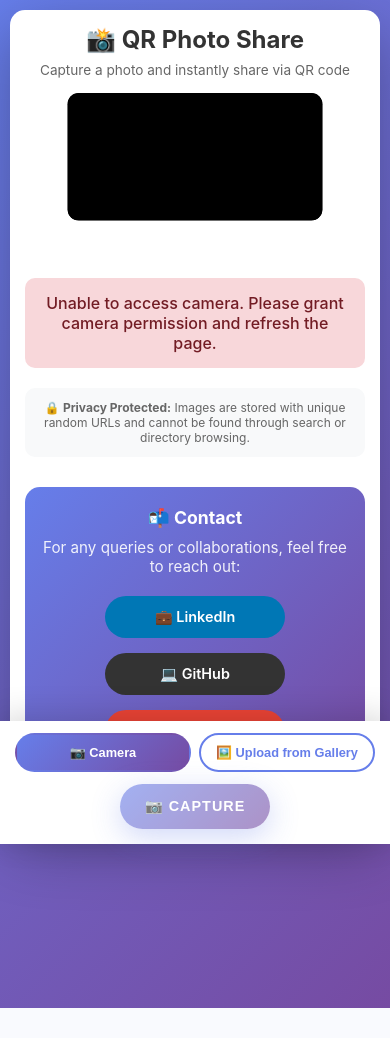
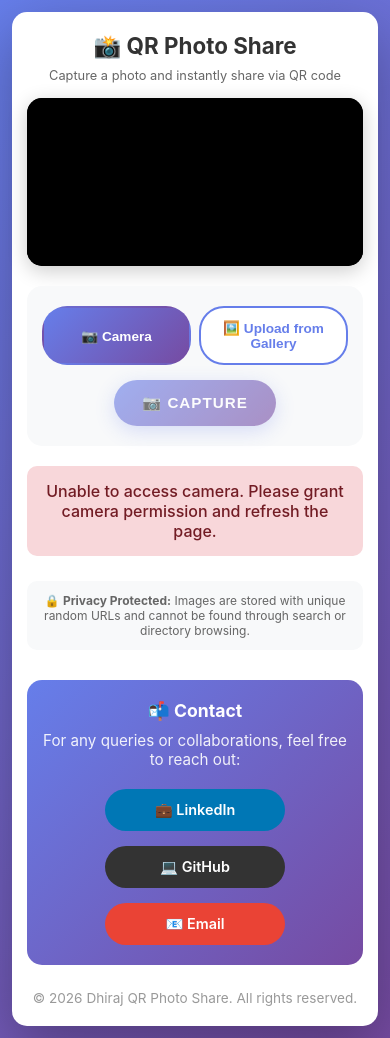
Before and after one commit to Dhiraj-0/qr-photo-share, a Flask app: page / in a window 390 px wide. Before the commit the page ends 1008 px from the top, so only its background shows below. Run offline with Flask 3, Linux system fonts and the light colour scheme.

Commit message:
Fixed UI: buttons now inside container below camera preview, not fixed to bottom

```diff
--- a/static/css/style.css
+++ b/static/css/style.css
@@ -22,7 +22,6 @@ body {
     flex-direction: column;
     align-items: center;
     padding: 20px;
-    padding-bottom: 180px; /* Space for fixed bottom section */
 }
 
 /* Container Styles */
@@ -49,14 +48,15 @@ body {
     font-size: 0.95rem;
 }
 
-/* Camera Wrapper - This is what gets zoomed on mobile */
+/* Camera Wrapper */
 .camera-wrapper {
     width: 100%;
     max-width: 400px;
-    margin: 0 auto 20px;
+    margin: 0 auto 25px;
     border-radius: 15px;
     overflow: hidden;
     background: #000;
+    box-shadow: 0 5px 20px rgba(0, 0, 0, 0.2);
 }
 
 /* Camera Container */
@@ -90,6 +90,114 @@ body {
 
 .camera-container.captured #preview {
     display: block;
+}
+
+/* ============================================
+   CONTROLS SECTION - Inside Container
+   ============================================ */
+.controls-section {
+    background: #f8f9fa;
+    border-radius: 15px;
+    padding: 25px 20px;
+    margin-bottom: 25px;
+}
+
+/* Mode Selector */
+.mode-selector {
+    display: flex;
+    justify-content: center;
+    gap: 12px;
+    margin-bottom: 20px;
+}
+
+.mode-btn {
+    flex: 1;
+    max-width: 180px;
+    padding: 14px 20px;
+    border: 2px solid #667eea;
+    background: white;
+    color: #667eea;
+    font-size: 0.95rem;
+    font-weight: 600;
+    border-radius: 25px;
+    cursor: pointer;
+    transition: all 0.3s ease;
+}
+
+.mode-btn:hover {
+    background: #f0f0ff;
+}
+
+.mode-btn.active {
+    background: linear-gradient(135deg, #667eea 0%, #764ba2 100%);
+    color: white;
+    border-color: transparent;
+}
+
+/* Controls Container */
+.controls-container {
+    display: flex;
+    justify-content: center;
+    gap: 15px;
+    flex-wrap: wrap;
+}
+
+/* Capture Button */
+.capture-btn {
+    padding: 16px 40px;
+    border: none;
+    border-radius: 50px;
+    font-size: 1.05rem;
+    font-weight: 700;
+    cursor: pointer;
+    transition: all 0.3s ease;
+    text-transform: uppercase;
+    letter-spacing: 1px;
+    background: linear-gradient(135deg, #667eea 0%, #764ba2 100%);
+    color: white;
+    box-shadow: 0 5px 20px rgba(102, 126, 234, 0.4);
+    white-space: nowrap;
+}
+
+.capture-btn:hover:not(:disabled) {
+    transform: translateY(-2px);
+    box-shadow: 0 8px 25px rgba(102, 126, 234, 0.5);
+}
+
+.capture-btn:active:not(:disabled) {
+    transform: translateY(0);
+}
+
+.capture-btn:disabled {
+    opacity: 0.6;
+    cursor: not-allowed;
+}
+
+.retake-btn {
+    background: #6c757d;
+    box-shadow: 0 5px 20px rgba(108, 117, 125, 0.4);
+}
+
+.retake-btn:hover:not(:disabled) {
+    box-shadow: 0 8px 25px rgba(108, 117, 125, 0.5);
+}
+
+.upload-btn {
+    background: #28a745;
+    box-shadow: 0 5px 20px rgba(40, 167, 69, 0.4);
+}
+
+.upload-btn:hover:not(:disabled) {
+    box-shadow: 0 8px 25px rgba(40, 167, 69, 0.5);
+}
+
+.gallery-btn {
+    background: #17a2b8;
+    box-shadow: 0 5px 20px rgba(23, 162, 184, 0.4);
+}
+
+.gallery-btn:hover:not(:disabled) {
+    box-shadow: 0 8px 25px rgba(23, 162, 184, 0.5);
 }
 
 /* Status Message */
@@ -198,7 +306,7 @@ body {
 /* Privacy Notice */
 .privacy-notice {
     text-align: center;
-    margin-top: 20px;
+    margin-top: 25px;
     padding: 15px;
     background: #f8f9fa;
     border-radius: 10px;
@@ -280,332 +388,13 @@ body {
     margin: 0;
 }
 
-/* ============================================
-   FIXED BOTTOM SECTION
-   ============================================ */
-.fixed-bottom {
-    position: fixed;
-    bottom: 0;
-    left: 0;
-    right: 0;
-    background: white;
-    padding: 15px 20px 20px;
-    box-shadow: 0 -5px 30px rgba(0, 0, 0, 0.15);
-    z-index: 9999;
-}
-
-/* Mode Selector */
-.mode-selector {
-    display: flex;
-    justify-content: center;
-    gap: 10px;
-    margin-bottom: 15px;
-}
-
-.mode-btn {
-    flex: 1;
-    max-width: 180px;
-    padding: 12px 20px;
-    border: 2px solid #667eea;
-    background: white;
-    color: #667eea;
-    font-size: 0.95rem;
-    font-weight: 600;
-    border-radius: 25px;
-    cursor: pointer;
-    transition: all 0.3s ease;
-}
-
-.mode-btn:hover {
-    background: #f0f0ff;
-}
-
-.mode-btn.active {
-    background: linear-gradient(135deg, #667eea 0%, #764ba2 100%);
-    color: white;
-    border-color: transparent;
-}
-
-/* Controls Container */
-.controls-container {
-    display: flex;
-    justify-content: center;
-    gap: 15px;
-}
-
-/* Capture Button */
-.capture-btn {
-    padding: 18px 45px;
-    border: none;
-    border-radius: 50px;
-    font-size: 1.1rem;
-    font-weight: 700;
-    cursor: pointer;
-    transition: all 0.3s ease;
-    text-transform: uppercase;
-    letter-spacing: 1px;
-    background: linear-gradient(135deg, #667eea 0%, #764ba2 100%);
-    color: white;
-    box-shadow: 0 8px 30px rgba(102, 126, 234, 0.5);
-    white-space: nowrap;
-}
-
-.capture-btn:hover:not(:disabled) {
-    transform: translateY(-3px) scale(1.05);
-    box-shadow: 0 12px 35px rgba(102, 126, 234, 0.6);
-}
-
-.capture-btn:active:not(:disabled) {
-    transform: translateY(0) scale(1);
-}
-
-.capture-btn:disabled {
-    opacity: 0.6;
-    cursor: not-allowed;
-}
-
-.retake-btn {
-    background: #6c757d;
-    box-shadow: 0 8px 30px rgba(108, 117, 125, 0.5);
-}
-
-.retake-btn:hover:not(:disabled) {
-    box-shadow: 0 12px 35px rgba(108, 117, 125, 0.6);
-}
-
-.upload-btn {
-    background: #28a745;
-    box-shadow: 0 8px 30px rgba(40, 167, 69, 0.5);
-}
-
-.upload-btn:hover:not(:disabled) {
-    box-shadow: 0 12px 35px rgba(40, 167, 69, 0.6);
-}
-
-.gallery-btn {
-    background: #17a2b8;
-    box-shadow: 0 8px 30px rgba(23, 162, 184, 0.5);
-}
-
-.gallery-btn:hover:not(:disabled) {
-    box-shadow: 0 12px 35px rgba(23, 162, 184, 0.6);
-}
-
 /* File Preview */
 .file-preview {
-    position: fixed;
-    bottom: 180px;
-    left: 50%;
-    transform: translateX(-50%);
-    z-index: 9998;
     display: none;
 }
 
 .file-preview.show {
     display: block;
-}
-
-.file-preview img {
-    max-width: 150px;
-    max-height: 150px;
-    border-radius: 10px;
-    box-shadow: 0 5px 20px rgba(0, 0, 0, 0.3);
-}
-
-/* ============================================
-   MOBILE-SPECIFIC STYLES (max-width: 768px)
-   ============================================ */
-@media (max-width: 768px) {
-    html {
-        touch-action: manipulation;
-        -webkit-text-size-adjust: 100%;
-    }
-
-    body {
-        padding: 15px;
-        padding-bottom: 200px;
-    }
-
-    .container {
-        padding: 20px;
-        border-radius: 15px;
-    }
-
-    .container h1 {
-        font-size: 1.5rem;
-        margin-bottom: 8px;
-    }
-
-    .container .subtitle {
-        font-size: 0.85rem;
-        margin-bottom: 15px;
-    }
-
-    /* Camera wrapper zoom effect - ONLY this section zooms */
-    .camera-wrapper {
-        transform: scale(0.85);
-        transform-origin: top center;
-        margin-bottom: 5px;
-    }
-
-    /* Result section - scale down on mobile */
-    .result {
-        transform: scale(0.9);
-        transform-origin: top center;
-    }
-
-    .result h2 {
-        font-size: 1.2rem;
-    }
-
-    .qr-container img {
-        max-width: 200px;
-    }
-
-    .action-links {
-        flex-direction: column;
-        align-items: center;
-    }
-
-    .action-links a {
-        width: 100%;
-        max-width: 200px;
-        text-align: center;
-    }
-
-    /* Contact section mobile */
-    .contact-section {
-        padding: 20px 15px;
-    }
-
-    .contact-section h3 {
-        font-size: 1.1rem;
-    }
-
-    .contact-links {
-        flex-direction: column;
-        align-items: center;
-    }
-
-    .contact-link {
-        width: 100%;
-        max-width: 180px;
-        justify-content: center;
-    }
-
-    /* Privacy notice mobile */
-    .privacy-notice {
-        font-size: 0.75rem;
-        padding: 12px;
-    }
-
-    /* Fixed bottom mobile */
-    .fixed-bottom {
-        padding: 12px 15px 15px;
-    }
-
-    .mode-selector {
-        gap: 8px;
-        margin-bottom: 12px;
-    }
-
-    .mode-btn {
-        padding: 10px 15px;
-        font-size: 0.85rem;
-    }
-
-    .capture-btn {
-        padding: 15px 30px;
-        font-size: 1rem;
-    }
-
-    .controls-container {
-        gap: 10px;
-    }
-
-    body {
-        padding-bottom: 190px;
-    }
-}
-
-/* ============================================
-   EXTRA SMALL MOBILE (max-width: 480px)
-   ============================================ */
-@media (max-width: 480px) {
-    body {
-        padding: 10px;
-        padding-bottom: 180px;
-    }
-
-    .container {
-        padding: 15px;
-    }
-
-    /* More zoom on very small screens */
-    .camera-wrapper {
-        transform: scale(0.75);
-    }
-
-    .result {
-        transform: scale(0.85);
-    }
-
-    .mode-btn {
-        padding: 10px 12px;
-        font-size: 0.8rem;
-    }
-
-    .capture-btn {
-        padding: 14px 25px;
-        font-size: 0.9rem;
-    }
-}
-
-/* ============================================
-   LAPTOP/DESKTOP (min-width: 769px) - UNCHANGED
-   ============================================ */
-@media (min-width: 769px) {
-    body {
-        padding: 40px 20px;
-    }
-
-    .container {
-        padding: 40px;
-    }
-
-    .container h1 {
-        font-size: 2rem;
-    }
-
-    .camera-wrapper {
-        max-width: 500px;
-    }
-
-    /* NO ZOOM on desktop - layout completely unchanged */
-    .camera-wrapper,
-    .result {
-        transform: none;
-    }
-
-    /* Desktop fixed bottom */
-    .fixed-bottom {
-        padding: 20px 40px 25px;
-    }
-
-    .mode-selector {
-        gap: 15px;
-        margin-bottom: 20px;
-    }
-
-    .mode-btn {
-        max-width: 220px;
-        padding: 15px 30px;
-    }
-
-    .capture-btn {
-        padding: 20px 50px;
-        font-size: 1.2rem;
-    }
 }
 
 /* View Image Page */
@@ -627,23 +416,6 @@ body {
     color: #667eea;
     text-decoration: none;
     font-weight: 600;
-}
-
-/* Loading Spinner */
-.spinner {
-    display: inline-block;
-    width: 40px;
-    height: 40px;
-    border: 4px solid #f3f3f3;
-    border-top: 4px solid #667eea;
-    border-radius: 50%;
-    animation: spin 1s linear infinite;
-    margin: 20px 0;
-}
-
-@keyframes spin {
-    0% { transform: rotate(0deg); }
-    100% { transform: rotate(360deg); }
 }
 
 /* Buttons */
@@ -670,3 +442,176 @@ body {
     color: white;
     box-shadow: 0 5px 20px rgba(108, 117, 125, 0.4);
 }
+
+/* Loading Spinner */
+.spinner {
+    display: inline-block;
+    width: 40px;
+    height: 40px;
+    border: 4px solid #f3f3f3;
+    border-top: 4px solid #667eea;
+    border-radius: 50%;
+    animation: spin 1s linear infinite;
+    margin: 20px 0;
+}
+
+@keyframes spin {
+ 0% { transform: rotate(0deg); }
+ 100% { transform: rotate(360deg); }
+}
+
+/* ============================================
+   MOBILE-SPECIFIC STYLES (max-width: 480px)
+   ============================================ */
+@media (max-width: 480px) {
+    body {
+        padding: 12px;
+    }
+
+    .container {
+        padding: 20px 15px;
+        border-radius: 15px;
+    }
+
+    .container h1 {
+        font-size: 1.4rem;
+        margin-bottom: 8px;
+    }
+
+    .container .subtitle {
+        font-size: 0.8rem;
+        margin-bottom: 15px;
+    }
+
+    .camera-wrapper {
+        margin-bottom: 20px;
+    }
+
+    .controls-section {
+        padding: 20px 15px;
+        margin-bottom: 20px;
+    }
+
+    .mode-selector {
+        gap: 8px;
+        margin-bottom: 15px;
+    }
+
+    .mode-btn {
+        padding: 12px 15px;
+        font-size: 0.85rem;
+        max-width: 150px;
+    }
+
+    .controls-container {
+        gap: 10px;
+    }
+
+    .capture-btn {
+        padding: 14px 28px;
+        font-size: 0.95rem;
+    }
+
+    .action-links {
+        flex-direction: column;
+        align-items: center;
+    }
+
+    .action-links a {
+        width: 100%;
+        max-width: 200px;
+        text-align: center;
+    }
+
+    .contact-section {
+        padding: 20px 15px;
+    }
+
+    .contact-section h3 {
+        font-size: 1.1rem;
+    }
+
+    .contact-links {
+        flex-direction: column;
+        align-items: center;
+    }
+
+    .contact-link {
+        width: 100%;
+        max-width: 180px;
+        justify-content: center;
+    }
+
+    .privacy-notice {
+        font-size: 0.75rem;
+        padding: 12px;
+    }
+}
+
+/* ============================================
+   TABLET (481px - 768px)
+   ============================================ */
+@media (min-width: 481px) and (max-width: 768px) {
+    .container {
+        padding: 25px 20px;
+    }
+
+    .camera-wrapper {
+        max-width: 450px;
+    }
+
+    .mode-btn {
+        max-width: 200px;
+    }
+
+    .capture-btn {
+        padding: 15px 35px;
+    }
+}
+
+/* ============================================
+   DESKTOP (min-width: 769px)
+   ============================================ */
+@media (min-width: 769px) {
+    body {
+        padding: 40px 20px;
+    }
+
+    .container {
+        padding: 40px;
+    }
+
+    .container h1 {
+        font-size: 2rem;
+    }
+
+    .camera-wrapper {
+        max-width: 500px;
+        margin-bottom: 30px;
+    }
+
+    .controls-section {
+        padding: 30px 25px;
+        margin-bottom: 30px;
+    }
+
+    .mode-selector {
+        gap: 15px;
+        margin-bottom: 25px;
+    }
+
+    .mode-btn {
+        max-width: 220px;
+        padding: 16px 30px;
+        font-size: 1rem;
+    }
+
+    .capture-btn {
+        padding: 18px 45px;
+        font-size: 1.1rem;
+    }
+
+    .controls-container {
+        gap: 20px;
+    }
+}
--- a/static/js/camera.js
+++ b/static/js/camera.js
@@ -17,6 +17,7 @@ const canvas = document.getElementById('canvas');
 const preview = document.getElementById('preview');
 const cameraContainer = document.getElementById('cameraContainer');
 const cameraWrapper = document.getElementById('cameraWrapper');
+const controlsSection = document.getElementById('controlsSection');
 const captureBtn = document.getElementById('captureBtn');
 const retakeBtn = document.getElementById('retakeBtn');
 const uploadBtn = document.getElementById('uploadBtn');
@@ -331,6 +332,9 @@ function downloadQrCode() {
     showStatus('QR code downloaded!', 'success');
 }
 
+/**
+ * Share QR code using Web Share API
+ */
 async function shareQrCode() {
     if (!currentQrCode || !currentImageUrl) {
         showStatus('No QR code to share. Please upload first.', 'error');
--- a/templates/index.html
+++ b/templates/index.html
@@ -13,7 +13,7 @@
         <h1>📸 QR Photo Share</h1>
         <p class="subtitle">Capture a photo and instantly share via QR code</p>
 
-        <!-- Camera Section - This section zooms on mobile -->
+        <!-- Camera Section -->
         <div class="camera-wrapper" id="cameraWrapper">
             <div class="camera-container" id="cameraContainer">
                 <!-- Video stream from camera -->
@@ -24,6 +24,40 @@
 
                 <!-- Preview of captured image -->
                 <img id="preview" alt="Captured preview">
+            </div>
+        </div>
+
+        <!-- Controls Section - Directly below camera -->
+        <div class="controls-section" id="controlsSection">
+            <!-- Mode Selection -->
+            <div class="mode-selector">
+                <button id="cameraModeBtn" class="mode-btn active" onclick="switchToCameraMode()">
+                    📷 Camera
+                </button>
+                <button id="galleryModeBtn" class="mode-btn" onclick="switchToGalleryMode()">
+                    🖼️ Upload from Gallery
+                </button>
+            </div>
+
+            <!-- Camera Controls (visible in camera mode) -->
+            <div class="controls-container" id="cameraControls">
+                <button id="captureBtn" class="capture-btn" disabled>
+                    📷 Capture
+                </button>
+                <button id="retakeBtn" class="capture-btn retake-btn" style="display: none;">
+                    🔄 Retake
+                </button>
+                <button id="uploadBtn" class="capture-btn upload-btn" style="display: none;">
+                    ⬆️ Upload
+                </button>
+            </div>
+
+            <!-- Gallery Controls (visible in gallery mode) -->
+            <div class="controls-container" id="galleryControls" style="display: none;">
+                <input type="file" id="fileInput" accept="image/*" style="display: none;">
+                <button class="capture-btn gallery-btn" onclick="document.getElementById('fileInput').click()">
+                    🖼️ Choose Image
+                </button>
             </div>
         </div>
 
@@ -84,40 +118,6 @@
         </div>
     </div>
 
-    <!-- Fixed Bottom Section -->
-    <div class="fixed-bottom">
-        <!-- Mode Selection -->
-        <div class="mode-selector">
-            <button id="cameraModeBtn" class="mode-btn active" onclick="switchToCameraMode()">
-                📷 Camera
-            </button>
-            <button id="galleryModeBtn" class="mode-btn" onclick="switchToGalleryMode()">
-                🖼️ Upload from Gallery
-            </button>
-        </div>
-
-        <!-- Camera Controls (visible in camera mode) -->
-        <div class="controls-container" id="cameraControls">
-            <button id="captureBtn" class="capture-btn" disabled>
-                📷 Capture
-            </button>
-            <button id="retakeBtn" class="capture-btn retake-btn" style="display: none;">
-                🔄 Retake
-            </button>
-            <button id="uploadBtn" class="capture-btn upload-btn" style="display: none;">
-                ⬆️ Upload
-            </button>
-        </div>
-
-        <!-- Gallery Controls (visible in gallery mode) -->
-        <div class="controls-container" id="galleryControls" style="display: none;">
-            <input type="file" id="fileInput" accept="image/*" style="display: none;">
-            <button class="capture-btn gallery-btn" onclick="document.getElementById('fileInput').click()">
-                🖼️ Choose Image
-            </button>
-        </div>
-    </div>
-
     <!-- File preview for gallery -->
     <div id="filePreview" class="file-preview"></div>
 
```
